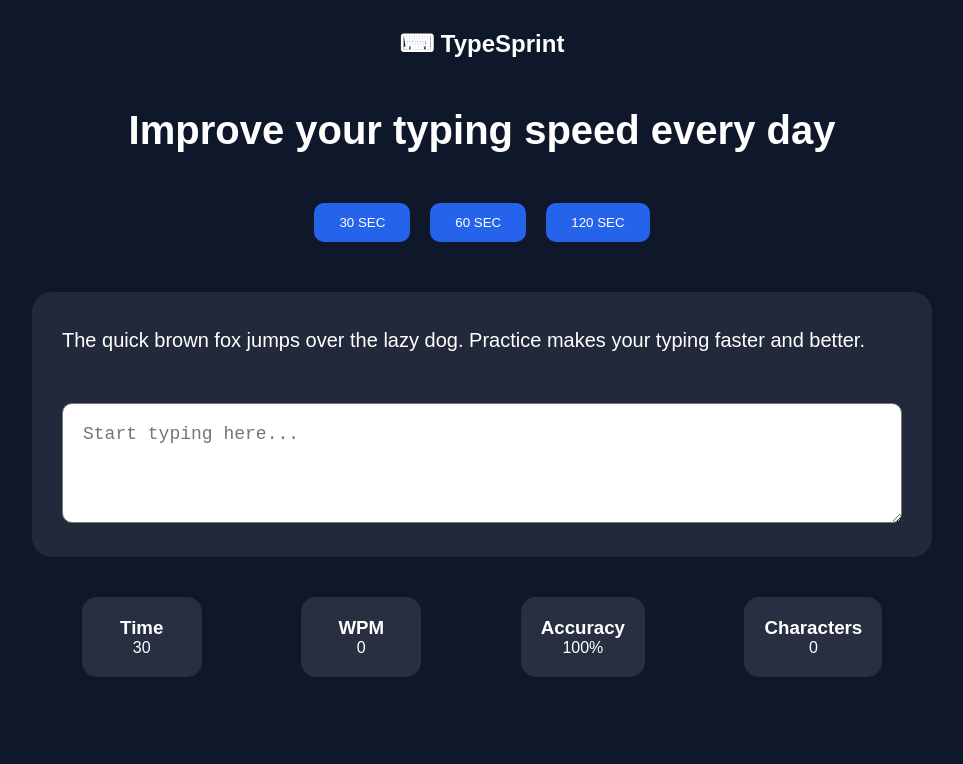
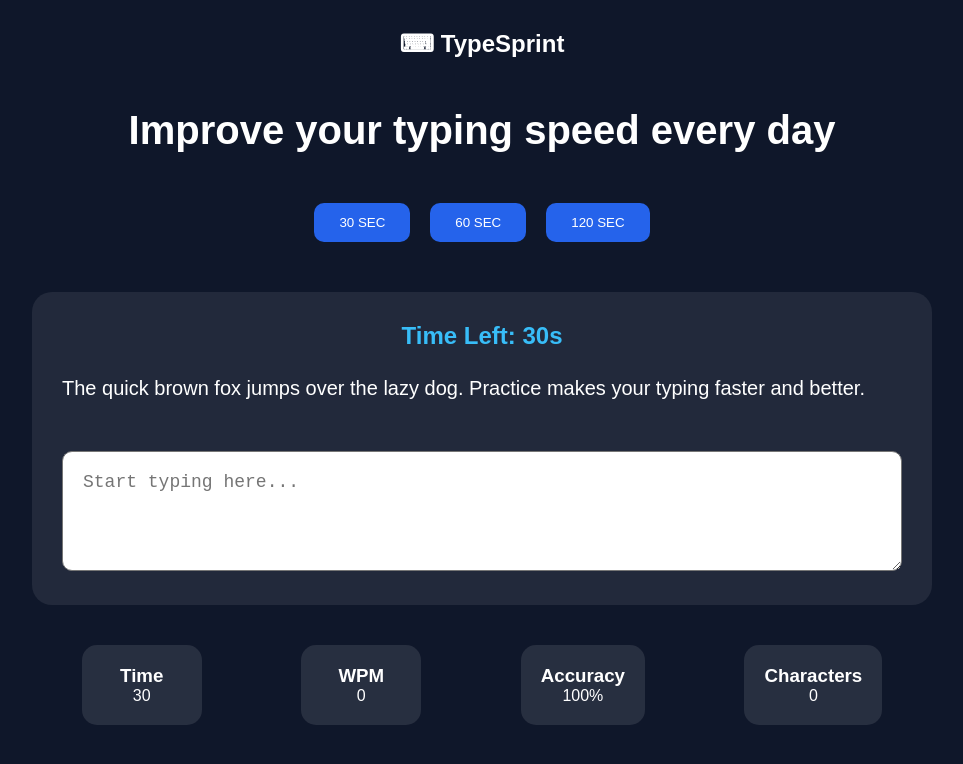
Before and after one commit to AmbarMishra973/TypeSprint, a React app in the folder frontend/: page / in a window 1280 px wide. Shown: the top 764 px of the page, without its empty margins (158-1121 px from the left). Built offline with nearby package versions, Linux system fonts and the light colour scheme; the HTML template or start-up script is replaced by a standard one.

Commit message:
Add typing test countdown timer

```diff
--- a/frontend/src/components/TypingBox.jsx
+++ b/frontend/src/components/TypingBox.jsx
@@ -1,18 +1,80 @@
-import { useState } from "react";
+import { useState, useEffect } from "react";
+
 
 function TypingBox() {
+
 
     const paragraph =
     "The quick brown fox jumps over the lazy dog. Practice makes your typing faster and better.";
 
+
     const [typedText, setTypedText] = useState("");
 
+    const [time, setTime] = useState(30);
 
-    function handleTyping(event) {
+    const [isRunning, setIsRunning] = useState(false);
+
+    const [finished, setFinished] = useState(false);
+
+
+
+    useEffect(() => {
+
+
+        let timer;
+
+
+        if(isRunning && time > 0){
+
+            timer = setInterval(() => {
+
+                setTime(previous => previous - 1);
+
+            },1000);
+
+        }
+
+
+        if(time === 0){
+
+            setFinished(true);
+
+            setIsRunning(false);
+
+        }
+
+
+        return () => clearInterval(timer);
+
+
+    },[isRunning,time]);
+
+
+
+
+
+    function handleTyping(event){
+
+
+        if(finished){
+            return;
+        }
+
+
+        if(!isRunning){
+
+            setIsRunning(true);
+
+        }
+
 
         setTypedText(event.target.value);
 
+
     }
+
+
+
 
 
     return (
@@ -20,40 +82,63 @@ function TypingBox() {
         <div className="typing-box">
 
 
+            <div className="timer">
+
+                Time Left: {time}s
+
+            </div>
+
+
+
             <div className="paragraph">
 
+
             {
-                    paragraph.split("").map((char, index) => {
+                paragraph.split("").map((char,index)=>{
 
-                        let color = "";
+
+                    let color="";
+
 
                     if(index < typedText.length){
 
+
                         if(char === typedText[index]){
-                                color = "correct";
+
+                            color="correct";
+
                         }
                         else{
-                                color = "wrong";
-                            }
+
+                            color="wrong";
 
                         }
 
 
-                        return (
+                    }
+
+
+
+                    return(
 
                         <span
                         key={index}
                         className={color}
                         >
+
                             {char}
+
                         </span>
 
-                        );
+                    )
+
 
                 })
             }
 
+
             </div>
+
 
 
             <textarea
@@ -62,7 +147,13 @@ function TypingBox() {
 
                 onChange={handleTyping}
 
-                placeholder="Start typing here..."
+                disabled={finished}
+
+                placeholder={
+                    finished
+                    ? "Test finished!"
+                    : "Start typing here..."
+                }
 
             />
 
@@ -73,4 +164,5 @@ function TypingBox() {
 
 }
 
+
 export default TypingBox;
--- a/frontend/src/styles/home.css
+++ b/frontend/src/styles/home.css
@@ -130,3 +130,15 @@ textarea {
     color: #ef4444;
 
 }
+
+.timer {
+
+    font-size: 24px;
+
+    margin-bottom: 20px;
+
+    color: #38bdf8;
+
+    font-weight: bold;
+
+}
```
Lines whose indentation alone changed are shown as unchanged.
